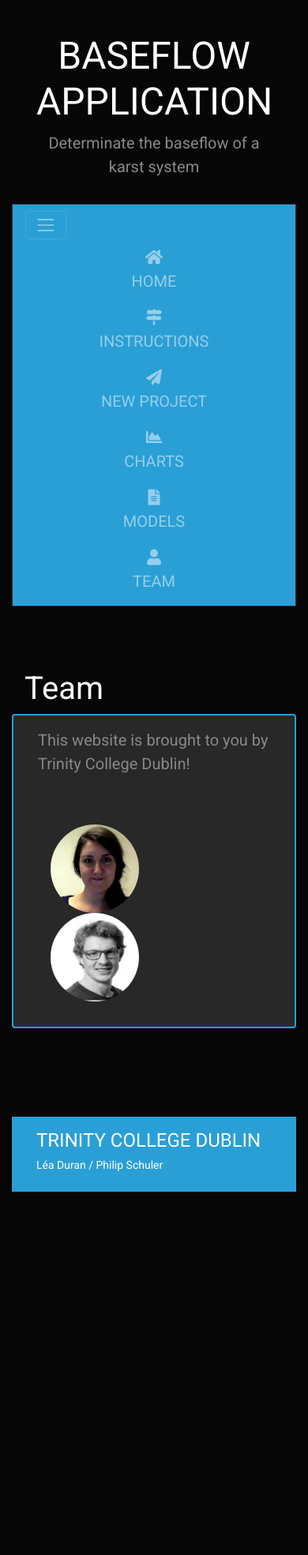
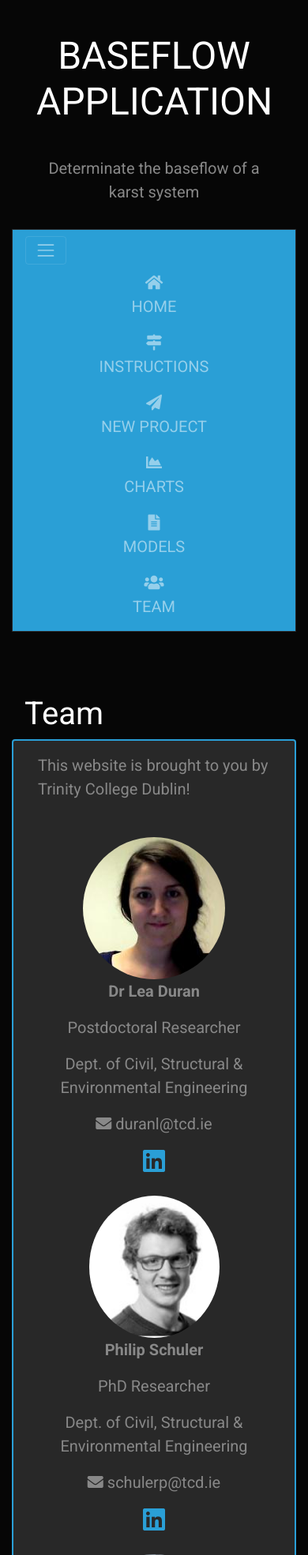
Before and after one commit to Xorast/Trinity-Project, a Flask app: page /team in a window 390 px wide. Shown: the part 244-2213 px from the top of the page at 79% size. Before the commit the page ends 1753 px from the top, so only its background shows below. Run offline with Flask 2, Linux system fonts and the light colour scheme; some libraries are stand-ins or nearby versions.

Commit message:
Responsiveness reworked & Team page reworked

```diff
--- a/application.py
+++ b/application.py
@@ -96,6 +96,11 @@ def send_output_csv():
     return send_file(relative_path(request.args['data_source']), mimetype='text/csv', attachment_filename = request.args['data_source'].split("/")[-1], as_attachment=True)
 
 
+@app.route('/DownloadInputExampleFile')
+def send_input_example_csv():
+    return send_file(relative_path(request.args['data_source']), mimetype='text/csv', attachment_filename = request.args['data_source'].split("/")[-1], as_attachment=True)
+
+
 @app.route('/archiveDataOnMongoDatabase')
 def archive():
     push_to_online_mongo_db(relative_path(request.args['data_source']), output_fields_name)
--- a/data_tools.py
+++ b/data_tools.py
@@ -1,7 +1,7 @@
 import os
 
 
-# GETTING RELATIVE PATH --------------------------------------------------------
+# GETTING ABSOLUTE PATH FROM RELATIVE ONE --------------------------------------
 def relative_path(rel_file_path):
     return os.path.join(os.path.dirname(__file__),rel_file_path)
 
--- a/static/css/style.css
+++ b/static/css/style.css
@@ -9,56 +9,8 @@ CSS build on top of the Bootstrap Framework and the Bootswatch Cyborg theme (htt
 
 
 
+#commandBoard {
 
-body {
-  font-size:          1.25rem;
-}
-
-footer {
-  margin-top:         7rem;
-  margin-bottom:      1rem;
-}
-
-.cs_p-4-5 {
-  padding:            2rem;
-}
-
-.row {
-  margin:             0;
-  padding:            1rem;
-}
-
-.cs_title {
-  padding-top:        5rem;
-  padding-bottom:     0px;
-}
-
-.cs_main_box {
-  border:             2px solid;
-  border-radius:      0.25rem;
-
-  word-wrap:          break-word;
-  background-color:   #282828;
-  background-clip:    border-box;
-}
-
-.portrait {
-    /*max-width:      50px;*/
-    /*widows: ;       100%;*/
-    /*height:         auto;*/
-    max-height:       10rem;
-    max-width:        10rem;
-    width:            7rem;
-    height:           7rem;
-}
-
-.cs_float-center {
-   margin-left:       auto;
-   margin-right:      auto;
-}
-
-
-#commandBoard {
     display:          none;             /* Hidden by default */
     position:         fixed;            /* Fixed/sticky position */
     left:             50%;
@@ -66,3 +18,53 @@ footer {
     bottom:           20px;             /* Place the button at the bottom of the page */
     z-index:          99;               /* Make sure it does not overlap */
 }
+
+body {
+
+    font-size:          1.25rem;
+}
+
+footer {
+
+    margin-top:         7rem;
+    margin-bottom:      1rem;
+}
+
+.row {
+
+    margin:             0;
+    padding:            1rem;
+}
+
+.cs_block-link:hover {
+
+    text-decoration:    none;
+}
+
+.cs_p-4-5 {
+
+    padding:            2rem;
+}
+
+
+.cs_title {
+
+    padding-top:        5rem;
+    padding-bottom:     0px;
+}
+
+.cs_main_box {
+
+    border:             2px solid;
+    border-radius:      0.25rem;
+
+    word-wrap:          break-word;
+    background-color:   #282828;
+    background-clip:    border-box;
+    overflow:           hidden;
+}
+
+.cs_fa-solo {
+
+    font-size:          2rem;
+}
--- a/static/js/charts.js
+++ b/static/js/charts.js
@@ -11,7 +11,8 @@ queue()
 
 
 // SETTINGS
-var maxDataRow = 1095;      // Maximum data to be processed. Create an alert / write it cleary somewhere for the user to see.
+var maxDataRow = 1095;      // Maximum data to be processed.
+                            // If changed, update info in "upload.html"
 
 var chart_I_A1 = dc.compositeChart("#chart_I_A");
 var chart_I_B1 = dc.compositeChart("#chart_I_B1");
--- a/templates/base.html
+++ b/templates/base.html
@@ -28,20 +28,27 @@
         <!-- ==== HEADER ==== -->
         <header>
 
-
+            <a class="cs_block-link" href="https://www.tcd.ie/" target="_blank">
                 <div class="row">
                     <div class="col-sm-12">
                         <h1 class="text-center">TRINITY COLLEGE DUBLIN</h1>
                     </div>
                 </div>
+            </a>
 
-
+            <a class="cs_block-link" href="/">
                 <div class="row">
                     <div class="col-sm-12">
                         <h2 class="text-center">BASEFLOW APPLICATION</h2>
+                    </div>
+                </div>
+            </a>
+                <div class="row">
+                    <div class="col-sm-12">
                             <p  class="text-center">Determinate the baseflow of a karst system</p>
                     </div>
                 </div>
+
 
             <nav class="navbar navbar-expand-lg navbar-dark bg-primary">
 
@@ -57,7 +64,7 @@
                         <li class="nav-item"><a class="nav-link" href="/upload"><i class="fas fa-paper-plane"></i>       <br>NEW PROJECT</a>   </li>
                         <li class="nav-item"><a class="nav-link" href="/charts"><i class="fas fa-chart-area"></i>        <br>CHARTS</a>        </li>
                         <li class="nav-item"><a class="nav-link" href="/models"><i class="fas fa-file-alt"></i>          <br>MODELS</a>        </li>
-                        <li class="nav-item"><a class="nav-link" href="/team"><i class="fas fa-user"></i>                <br>TEAM</a>          </li>
+                        <li class="nav-item"><a class="nav-link" href="/team"><i class="fas fa-users"></i>                <br>TEAM</a>          </li>
                     </ul>
                 </div>
 
@@ -92,9 +99,13 @@
                         <!--<p></p>-->
                     </div>
 
+
                         <div class="col-md-3">
-                        <!--<p></p>-->
+                            <a class="cs_block-link" href="https://www.tcd.ie/" target="_blank">
+                                <img class="img-fluid rounded" src="{{ url_for('static', filename='images/trinity-logo.jpg')    }}" alt="Trinity Logo">
+                            </a>
                         </div>
+
 
                 </div>
 
--- a/templates/charts_without_data.html
+++ b/templates/charts_without_data.html
@@ -26,7 +26,7 @@
                     <p>Lorem ipsum dolor sit amet, consectetur adipisicing elit. Doloribus consequatur sit iste molestiae, architecto laboriosam incidunt dolore corporis consectetur, commodi quas rem nam quam soluta aperiam repellat. Quod, exercitationem vitae.</p>
                 </div>
 
-                <div class="cs_float-center">
+                <div class="col-sm-12 text-center p-2">
                     <a href="/upload"><button type="button" class="btn btn-outline-success btn-lg text-uppercase">START NEW PROJECT</button></a>
                 </div>
 
--- a/templates/index.html
+++ b/templates/index.html
@@ -31,7 +31,7 @@
 
                 </div>
 
-                <div class="cs_float-center">
+                <div class="col-sm-12 text-center p-2">
                     <a href="/instructions"><button type="button" class="btn btn-outline-success btn-lg text-uppercase">GET STARTED</button></a>
                 </div>
 
--- a/templates/instructions.html
+++ b/templates/instructions.html
@@ -40,7 +40,7 @@
 
                 </div>
 
-                <div class="cs_float-center">
+                <div class="col-sm-12 text-center p-2">
                     <a href="/upload"><button type="button" class="btn btn-outline-success btn-lg text-uppercase">START NEW PROJECT</button></a>
                 </div>
 
--- a/templates/team.html
+++ b/templates/team.html
@@ -24,19 +24,40 @@
                     <br>
                 </div>
 
-                <div class="row ">
-                    <div class="col-sm-6">
-                        <a href="https://www.tcd.ie/civileng/people/research-staff/lea-duran.php">
-                            <img class="rounded-circle portrait" alt="Lea DURAN" src="{{ url_for('static', filename='images/lea-duran.jpg') }}">
-                        </a>
-                        <!--<span>Font awesome email : duranl@tcd.ie</span>-->
-                    </div>
-                    <div class="col-sm-6">
-                        <a href="https://www.tcd.ie/civileng/people/doctoral-students/philip-schuler.php">
-                            <img class="rounded-circle portrait" alt="Philip SCHULER" src="{{ url_for('static', filename='images/philip-schuler.jpg') }}">
-                        </a>
-                        <!--<span>Font awesome email : philips@tcd.ie</span>-->
-                    </div>
+                <div class="col-sm-6 text-center mb-4">
+
+                    <a href="https://www.tcd.ie/civileng/people/research-staff/lea-duran.php" target="_blank">
+                        <img class="rounded-circle img-fluid" alt="Lea DURAN" src="{{ url_for('static', filename='images/lea-duran.jpg') }}">
+                    </a>
+                    <p><strong>Dr Lea Duran</strong></p>
+                    <p>Postdoctoral Researcher</p>
+                    <p>Dept. of Civil, Structural & Environmental Engineering</p>
+                    <p><i class="fas fa-envelope"></i> duranl@tcd.ie</p>
+                    <a href="https://www.linkedin.com/in/l%C3%A9a-duran-1b275930/" target="_blank"><i class="cs_fa-solo fab fa-linkedin"></i></a>
+
+                </div>
+
+                <div class="col-sm-6 text-center mb-4">
+
+                    <a href="https://www.tcd.ie/civileng/people/doctoral-students/philip-schuler.php" target="_blank">
+                        <img class="rounded-circle img-fluid" alt="Philip SCHULER" src="{{ url_for('static', filename='images/philip-schuler.jpg') }}">
+                    </a>
+                    <p><strong>Philip Schuler</strong></p>
+                    <p>PhD Researcher</p>
+                    <p>Dept. of Civil, Structural & Environmental Engineering</p>
+                    <p><i class="fas fa-envelope"></i> schulerp@tcd.ie</p>
+                    <a href="https://www.linkedin.com/in/philip-schuler-73a50056/" target="_blank"><i class="cs_fa-solo fab fa-linkedin"></i></a>
+
+                </div>
+
+                <div class="col-sm-12 text-center mb-4">
+                    <a href="https://www.linkedin.com/in/web-dev-xavier-astor/" target="_blank">
+                        <img class="rounded-circle img-fluid" alt="Xavier ASTOR" src="{{ url_for('static', filename='images/xa.jpg') }}">
+                    </a>
+                    <p><strong>Xavier Astor</strong></p>
+                    <p>Web Developer</p>
+                    <a href="https://www.linkedin.com/in/web-dev-xavier-astor/" target="_blank"><i class="cs_fa-solo fab fa-linkedin"></i></a>
+
                 </div>
 
             </div>
```
Also changed, not shown: static/data/data_input_example/data_input_example.csv (added, +91 -0 lines), templates/charts_with_data.html (+5 -5 lines), templates/upload.html (+40 -6 lines), static/images/clouds-daylight-fog-461771.jpg (deleted), static/images/pexels-photo-1054222.jpeg (deleted), static/images/philip-schuler.jpg, static/images/the-burren-landscape-ireland-pierre-leclerc.jpg (deleted), static/images/the-burren-landscape-ireland-pierre-leclerc_16_9.jpg (deleted), static/images/xa.jpg (added). Lines whose indentation alone changed are shown as unchanged.
